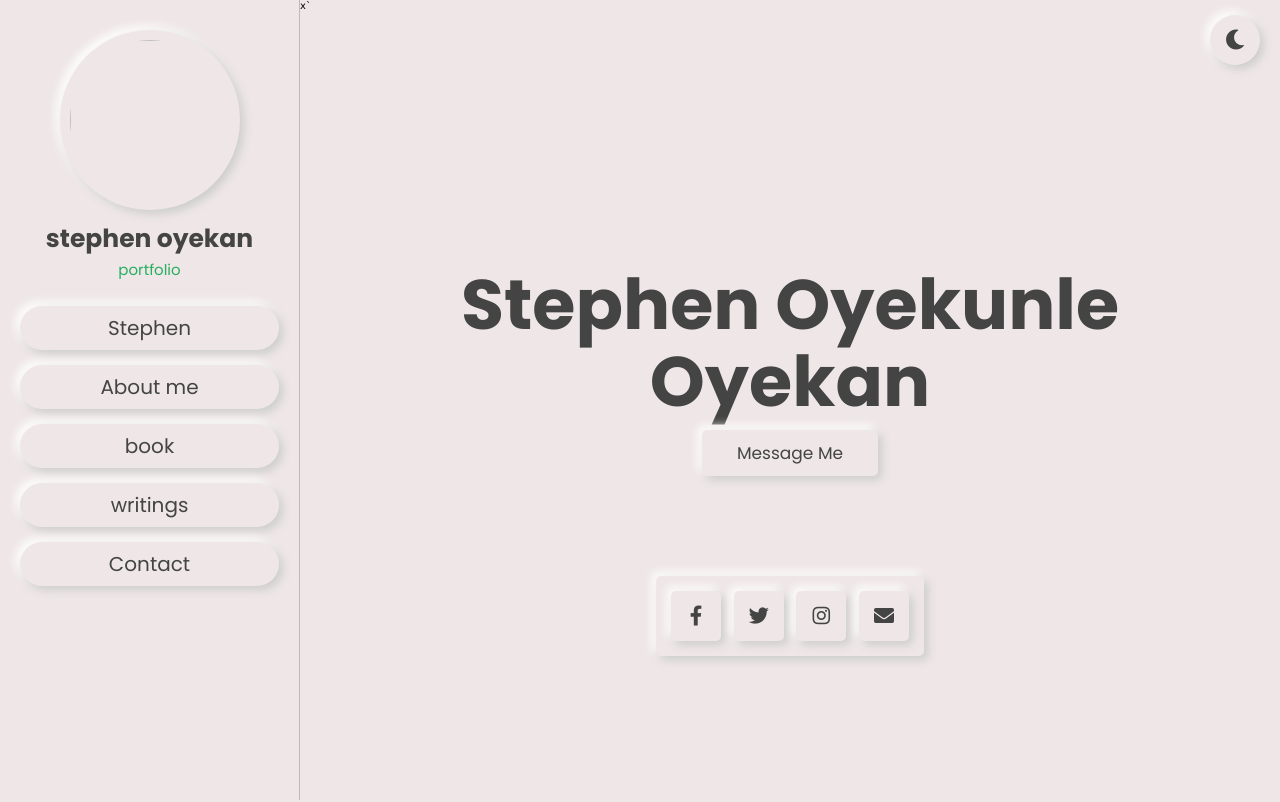
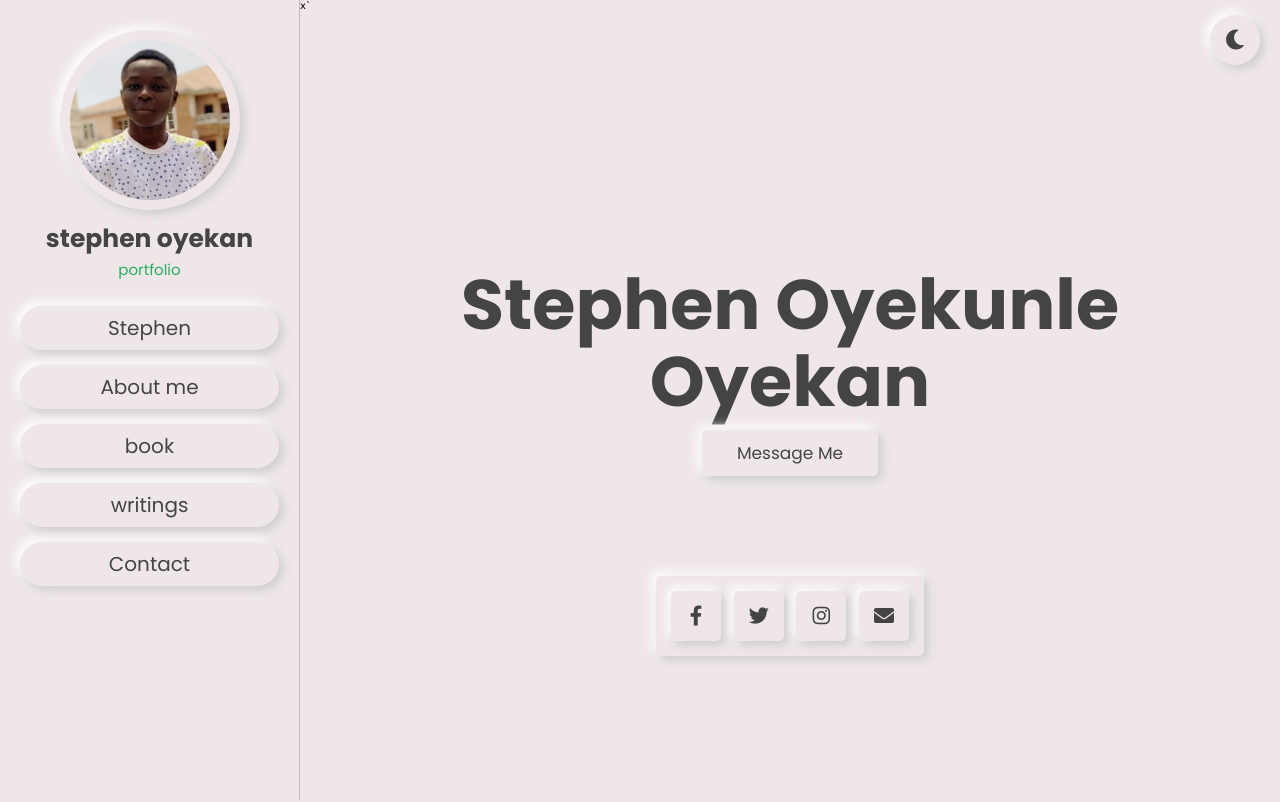
Before and after one commit to OyekanStephen/OyekanStephen.github.io, a plain HTML site: page index.html in a window 1280 px wide. Shown: the top 802 px of the page. Drawn offline with Linux system fonts and the light colour scheme.

Commit message:
index.html

```diff
--- a/index.html
+++ b/index.html
@@ -20,7 +20,7 @@ x`
 <header class="header">
 
     <div class="user">
-        <img src="/images/STEPHEN.PNG" alt="">
+        <img src="STEPHEN.PNG" alt="">
         <h3>stephen oyekan</h3>
         <p>portfolio</p>
     </div>
```
